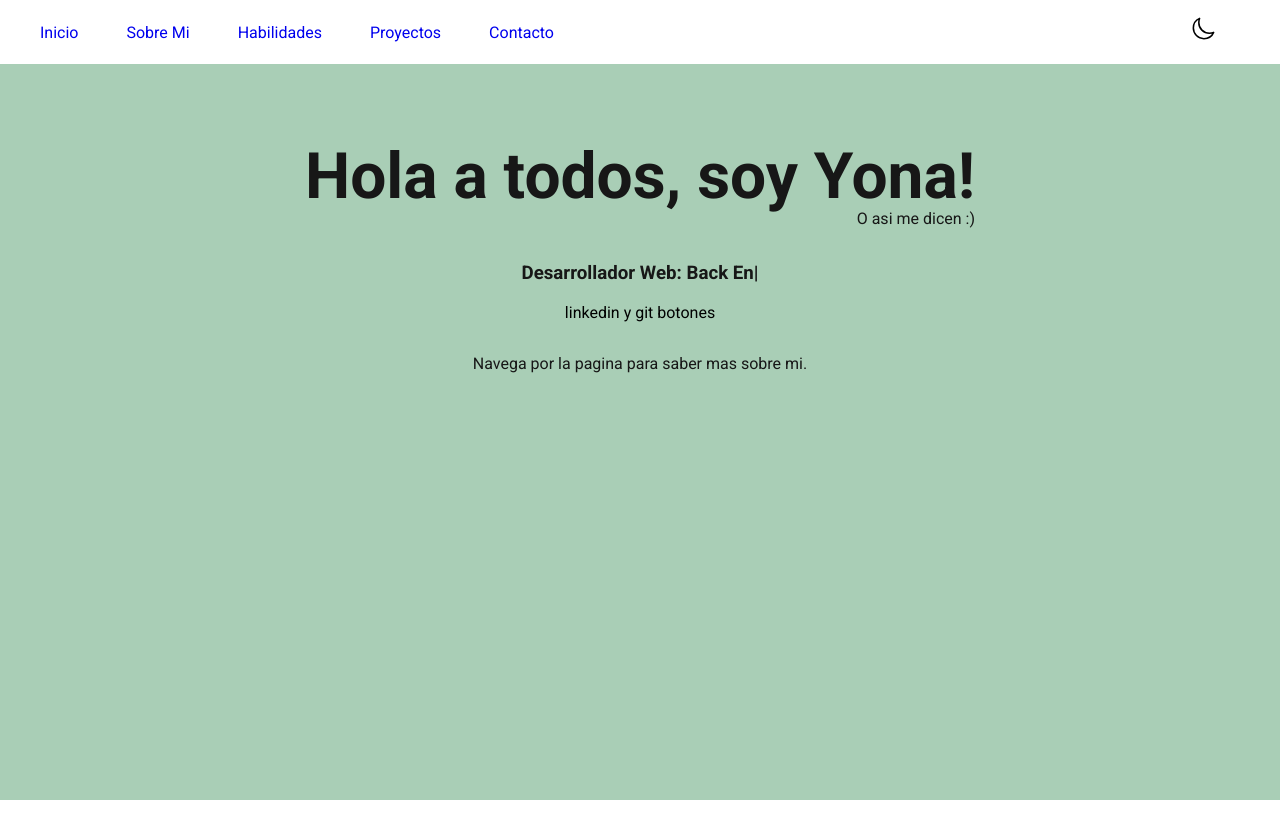
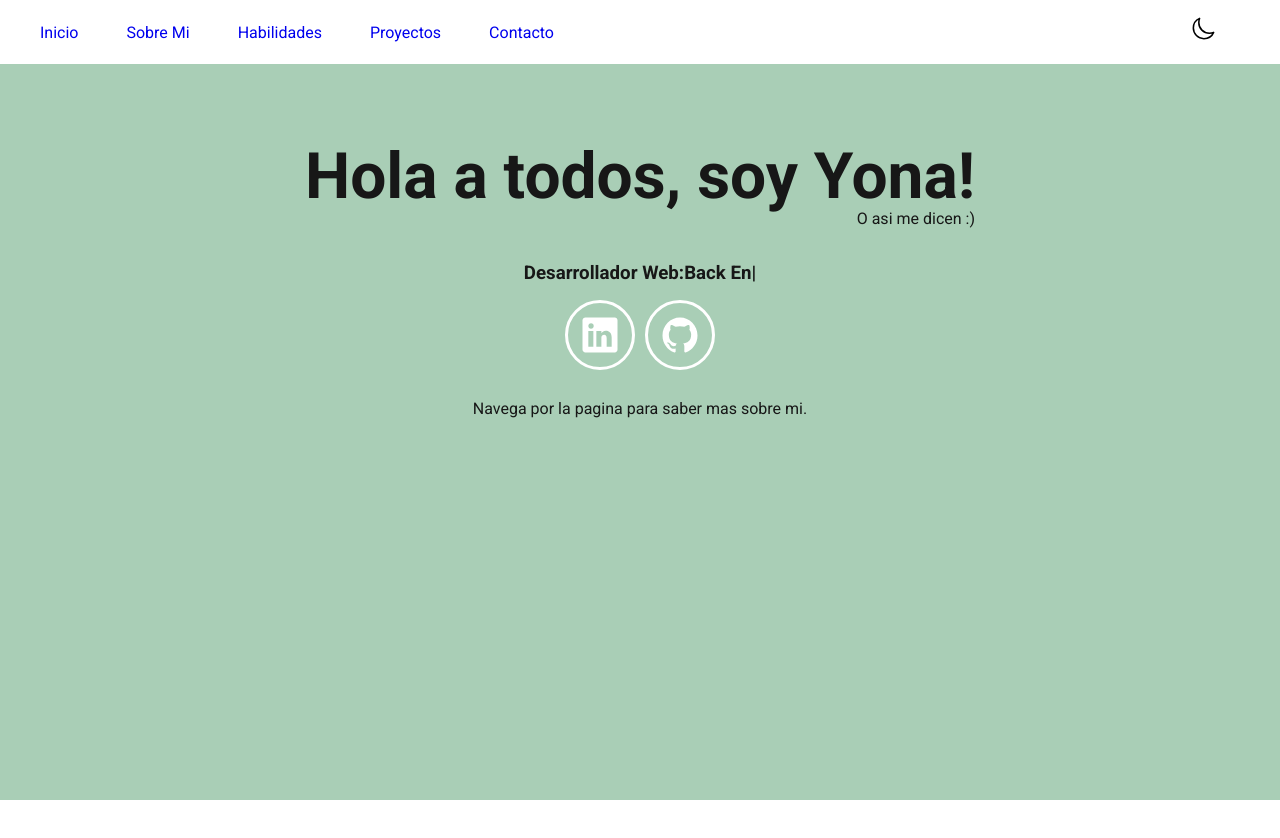
Before and after one commit to YonaBordon/portafolio, a React (Create React App) app: page /#/ in a window 1280 px wide. Shown: the top 838 px of the page. Built offline with nearby package versions, Linux system fonts and the light colour scheme.

Commit message:
Home: Social Media Buttons

```diff
--- /dev/null
+++ b/src/components/Buttons/SocialMedia.tsx
@@ -0,0 +1,24 @@
+import React from 'react';
+import { Data } from './SocialMediaData';
+
+const SocialMedia = () => {
+	return (
+		<div className='icons'>
+			{Data.map((item, index) => {
+				return (
+					<a
+						href={item.path}
+						target='_blank'
+						className={item.styleClass}
+						rel='noreferrer'
+						key={index}
+					>
+						{item.icon}
+					</a>
+				);
+			})}
+		</div>
+	);
+};
+
+export default SocialMedia;
--- /dev/null
+++ b/src/components/Buttons/SocialMediaData.tsx
@@ -0,0 +1,23 @@
+import * as TiIcons from 'react-icons/io5';
+
+interface Items {
+	title: string;
+	path: string;
+	icon: JSX.Element;
+	styleClass: string;
+}
+
+export const Data: Items[] = [
+	{
+		title: 'LinkedIn',
+		path: 'https://www.linkedin.com/in/carlos-jonatan-bordon/',
+		icon: <TiIcons.IoLogoLinkedin />,
+		styleClass: 'icon icon-linkedin',
+	},
+	{
+		title: 'Git Hub',
+		path: 'https://github.com/YonaBordon',
+		icon: <TiIcons.IoLogoGithub />,
+		styleClass: 'icon icon-github',
+	},
+];
--- a/src/context/ThemeContext.tsx
+++ b/src/context/ThemeContext.tsx
@@ -6,8 +6,6 @@ interface Props {
 
 export const ThemeContext = createContext<any>({ theme: 'light', undefined });
 
-console.log(ThemeContext);
-
 export const ThemeProvider: React.FC<Props> = ({ children }) => {
 	const [theme, setTheme] = useState('light');
 	return <ThemeContext.Provider value={{ theme, setTheme }}>{children}</ThemeContext.Provider>;
--- a/src/pages/Home/Home.tsx
+++ b/src/pages/Home/Home.tsx
@@ -1,4 +1,5 @@
 import Typed from 'react-typed';
+import SocialMedia from '../../components/Buttons/SocialMedia';
 
 const Home = () => {
 	return (
@@ -13,10 +14,11 @@ const Home = () => {
 					strings={['Front-End', 'Back End (en proceso...)']}
 					typeSpeed={150}
 					backSpeed={100}
+					smartBackspace
 					loop
 				/>
 			</h3>
-			<div>linkedin y git botones</div>
+			<SocialMedia />
 			<p>Navega por la pagina para saber mas sobre mi.</p>
 		</div>
 	);
--- a/src/sass/pages/_home.scss
+++ b/src/sass/pages/_home.scss
@@ -1,4 +1,4 @@
-.home-container{
+.home-container {
 	display: flex;
 	flex-direction: column;
 	align-items: center;
@@ -6,30 +6,85 @@
 	height: 90%;
 
 	div {
-    h1{
-      font-size: 2.17rem;
+		h1 {
+			font-size: 2rem;
 		}
-    p{
+		p {
 			display: flex;
 			justify-content: flex-end;
-      font-size: .7rem;
+			font-size: 0.7rem;
 			margin-top: -1.5rem;
 		}
 
 		@media screen and (min-width: 768px) {
-      h1{
+			h1 {
 				font-size: 4rem;
 			}
-      p{
+			p {
 				font-size: 1rem;
 				margin-top: -3rem;
 			}
 		}
 	}
+	h3 {
+		display: flex;
+		justify-content: flex-start;
+	}
 
-  p{
+	p {
 		margin-top: 2rem;
 		display: flex;
 		justify-content: center;
 	}
+
+	//iconos redes
+	.icons {
+		display: flex;
+		column-gap: 1rem;
+
+		.icon {
+			width: 4rem;
+			height: 4rem;
+			display: inline-flex;
+			align-items: center;
+			justify-content: center;
+			font-size: 2.5rem;
+			color: #fff;
+			border-radius: 50%;
+			outline: 0.2rem solid #fff;
+			transition-property: outline-offset, outline-color, background-color;
+			transition-duration: 0.25s;
+
+			&:hover {
+				outline-offset: 0.4rem;
+				svg {
+					animation: shake 0.25s;
 				}
+			}
+		}
+		.icon-linkedin:hover {
+			background-color: #0077b5;
+			outline-color: #0077b5;
+		}
+
+		.icon-github:hover {
+			background-color: #2ea44f;
+			outline-color: #2ea44f;
+		}
+
+		@keyframes shake {
+			10% {
+				transform: rotate(15deg);
+			}
+			20% {
+				transform: rotate(-15deg);
+			}
+			30% {
+				transform: rotate(15deg);
+			}
+			40% {
+				transform: rotate(-15deg);
+			}
+		}
+	}
+}
```
Lines whose indentation alone changed are shown as unchanged.
